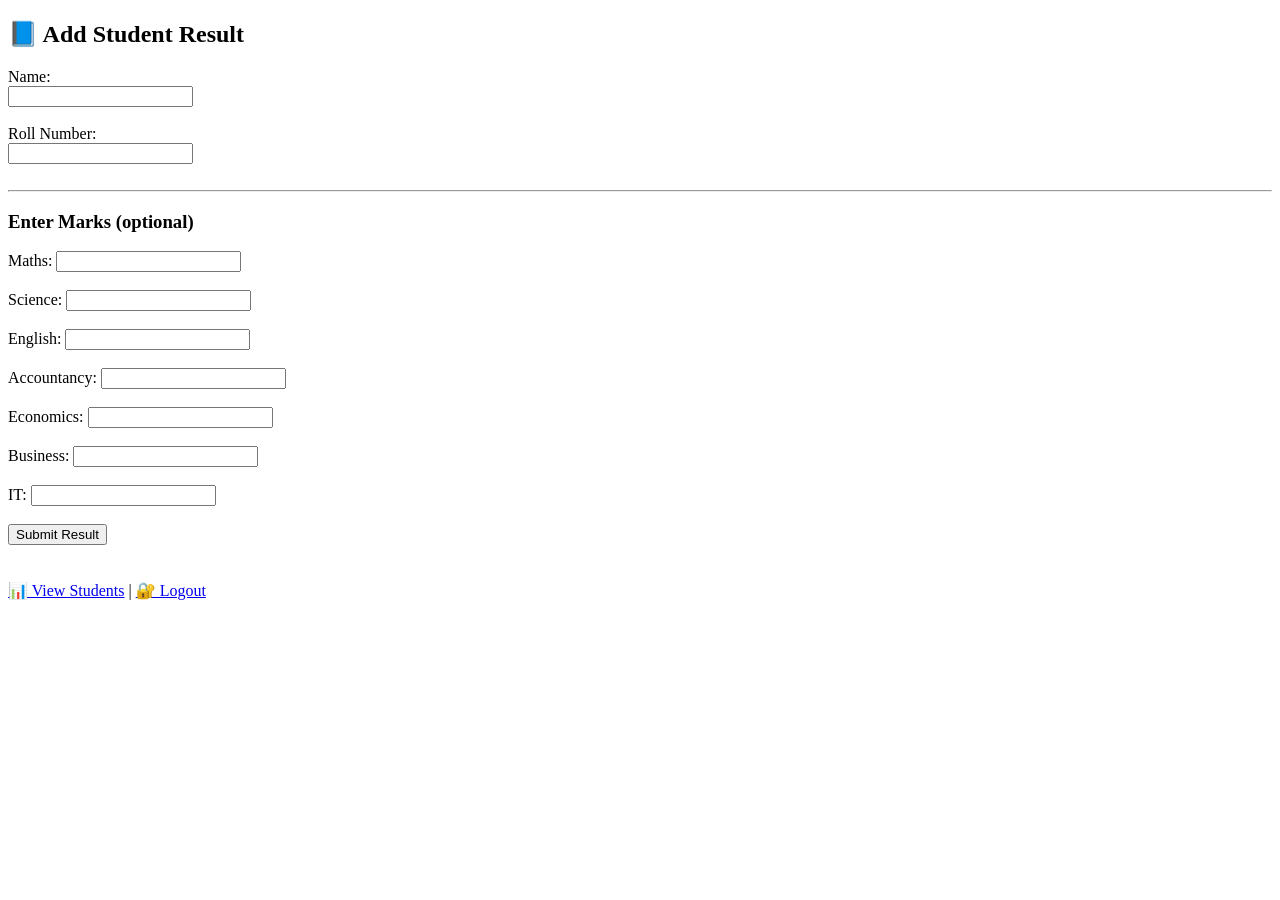
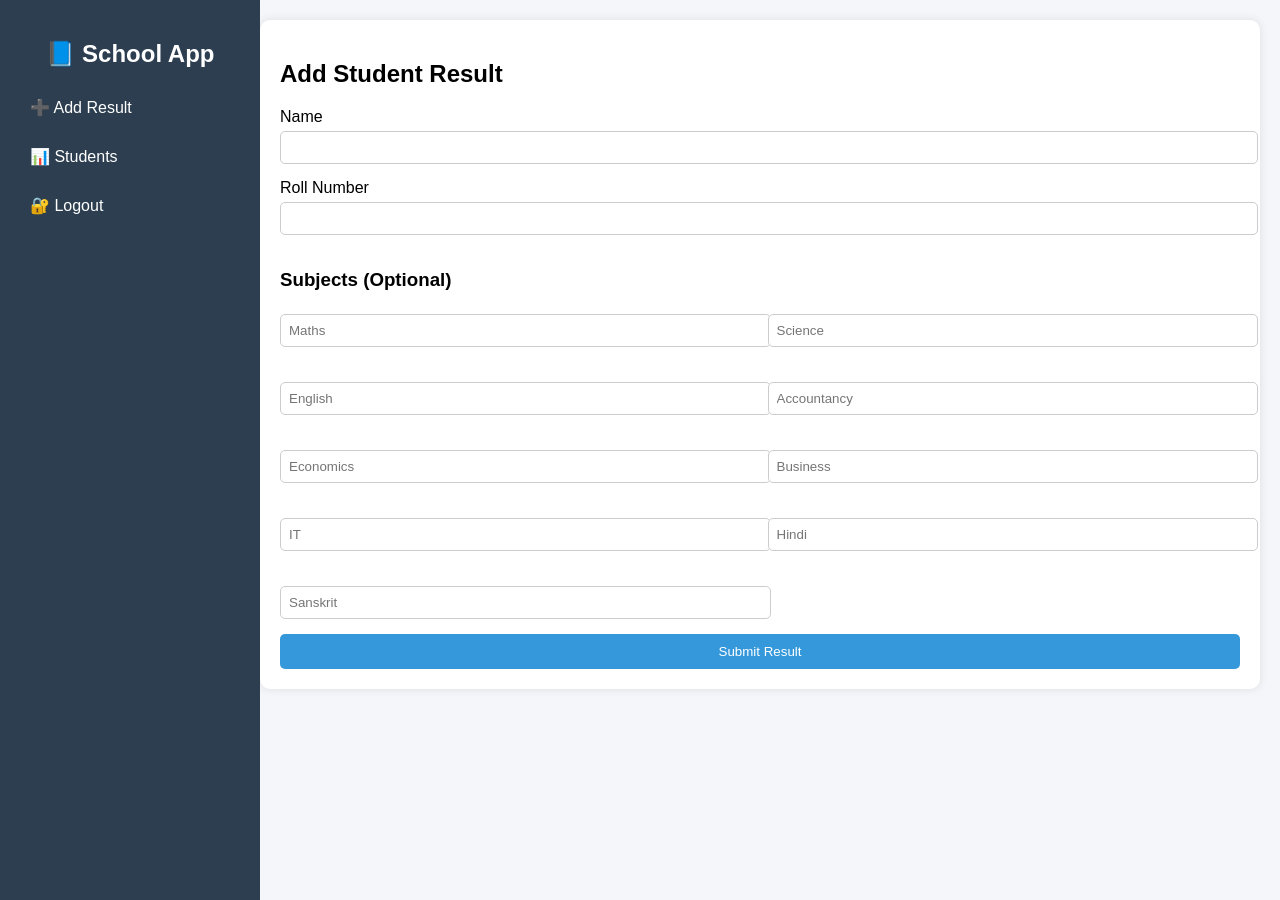
Before and after one commit to ravishsonia404/student_result_app, a Flask app: page / in a window 1280 px wide. Run offline with Flask 3, Linux system fonts and the light colour scheme; the visitor is signed in with stand-in values (Sample User, id 1).

Commit message:
Update index.html

```diff
--- a/templates/index.html
+++ b/templates/index.html
@@ -1,40 +1,129 @@
 <!DOCTYPE html>
 <html>
 <head>
-    <title>Add Student</title>
+    <title>Dashboard</title>
+
+    <style>
+        body {
+            margin: 0;
+            font-family: Arial;
+            background: #f4f6f9;
+        }
+
+        /* Sidebar */
+        .sidebar {
+            width: 220px;
+            height: 100vh;
+            background: #2c3e50;
+            color: white;
+            position: fixed;
+            padding: 20px;
+        }
+
+        .sidebar h2 {
+            text-align: center;
+        }
+
+        .sidebar a {
+            display: block;
+            color: white;
+            padding: 10px;
+            text-decoration: none;
+            margin-top: 10px;
+            border-radius: 5px;
+        }
+
+        .sidebar a:hover {
+            background: #34495e;
+        }
+
+        /* Main */
+        .main {
+            margin-left: 240px;
+            padding: 20px;
+        }
+
+        .card {
+            background: white;
+            padding: 20px;
+            border-radius: 10px;
+            box-shadow: 0px 0px 10px rgba(0,0,0,0.1);
+        }
+
+        input {
+            width: 100%;
+            padding: 8px;
+            margin-top: 5px;
+            margin-bottom: 15px;
+            border: 1px solid #ccc;
+            border-radius: 5px;
+        }
+
+        button {
+            background: #3498db;
+            color: white;
+            padding: 10px;
+            border: none;
+            border-radius: 5px;
+            width: 100%;
+        }
+
+        button:hover {
+            background: #2980b9;
+        }
+
+        .grid {
+            display: grid;
+            grid-template-columns: repeat(2, 1fr);
+            gap: 15px;
+        }
+    </style>
 </head>
+
 <body>
 
-<h2>📘 Add Student Result</h2>
+<!-- Sidebar -->
+<div class="sidebar">
+    <h2>📘 School App</h2>
+    <a href="/">➕ Add Result</a>
+    <a href="/students">📊 Students</a>
+    <a href="/logout">🔐 Logout</a>
+</div>
 
-<form method="POST">
+<!-- Main Content -->
+<div class="main">
 
-    <label>Name:</label><br>
-    <input type="text" name="name" required><br><br>
+    <div class="card">
+        <h2>Add Student Result</h2>
 
-    <label>Roll Number:</label><br>
-    <input type="text" name="roll" required><br><br>
+        <form method="POST">
 
-    <hr>
+            <label>Name</label>
+            <input type="text" name="name" required>
 
-    <h3>Enter Marks (optional)</h3>
+            <label>Roll Number</label>
+            <input type="text" name="roll" required>
 
-    Maths: <input type="number" name="maths"><br><br>
-    Science: <input type="number" name="science"><br><br>
-    English: <input type="number" name="english"><br><br>
-    Accountancy: <input type="number" name="accountancy"><br><br>
-    Economics: <input type="number" name="economics"><br><br>
-    Business: <input type="number" name="business"><br><br>
-    IT: <input type="number" name="it"><br><br>
+            <h3>Subjects (Optional)</h3>
 
-    <button type="submit">Submit Result</button>
+            <div class="grid">
+                <input type="number" name="maths" placeholder="Maths">
+                <input type="number" name="science" placeholder="Science">
+                <input type="number" name="english" placeholder="English">
+                <input type="number" name="accountancy" placeholder="Accountancy">
+                <input type="number" name="economics" placeholder="Economics">
+                <input type="number" name="business" placeholder="Business">
+                <input type="number" name="it" placeholder="IT">
+                <input type="number" name="hindi" placeholder="Hindi">
+                <input type="number" name="sanskrit" placeholder="Sanskrit">
+            </div>
 
-</form>
+            <button type="submit">Submit Result</button>
 
-<br><br>
+        </form>
+    </div>
 
-<a href="/students">📊 View Students</a> |
-<a href="/logout">🔐 Logout</a>
+</div>
 
 </body>
 </html>
```
